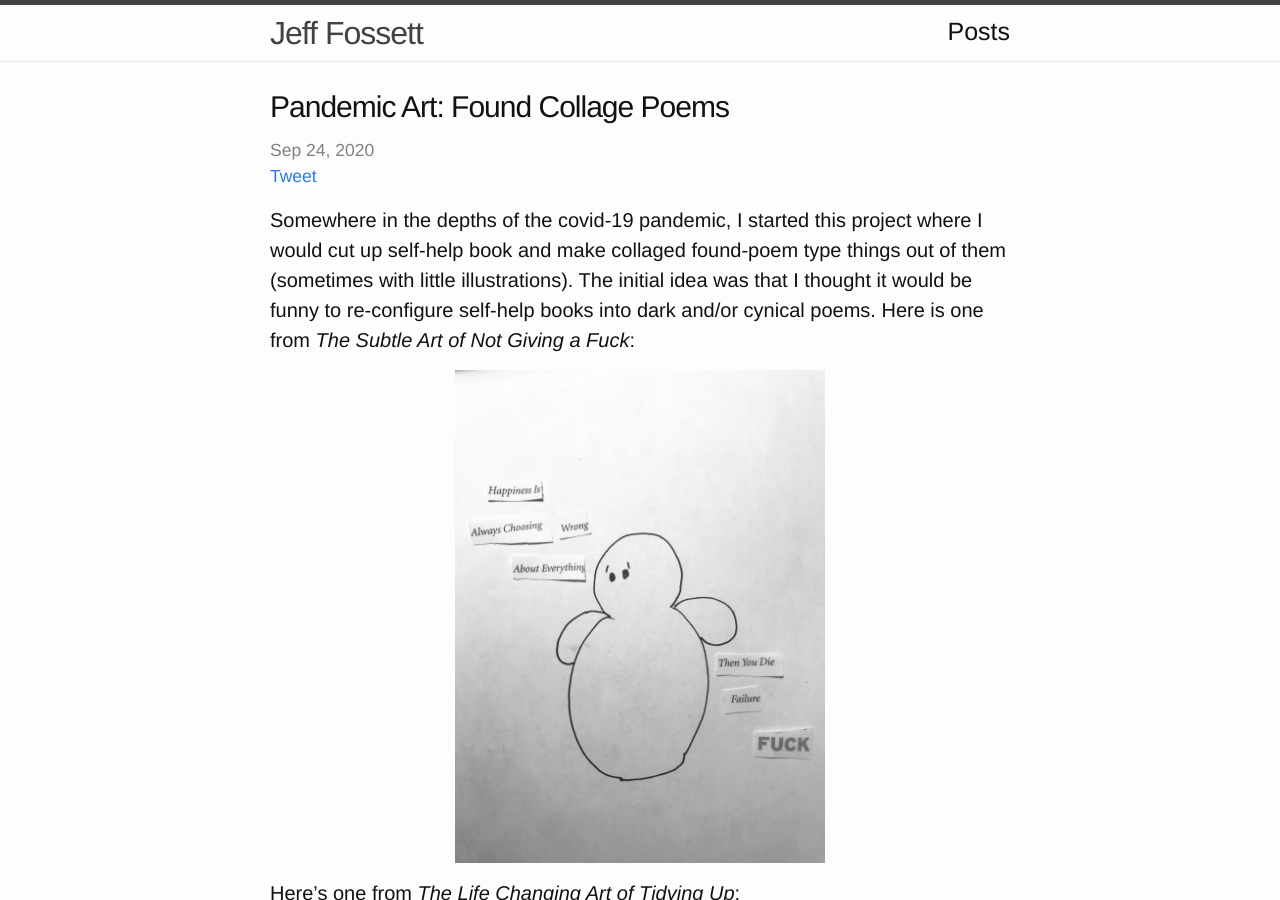
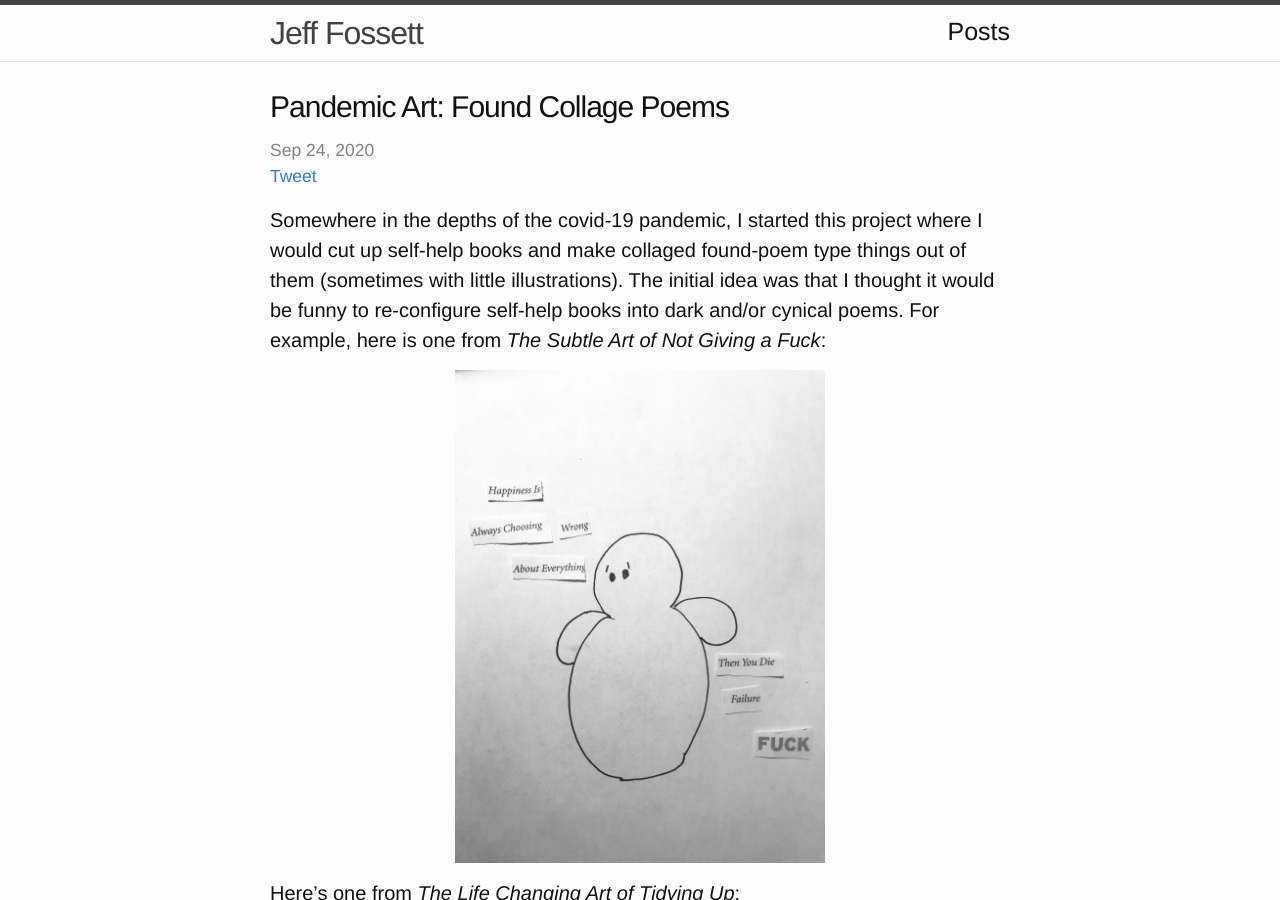
Before and after one commit to Fossj117/fossj117.github.io, a Jekyll site: the page built from _posts/2020-09-24-pandemic-art.md, in a window 1280 px wide and 900 px high. Built offline with Jekyll 4.4.1, drawn with Linux system fonts in a browser that asks for light colours; a script that is not in the unit is left out; comment, search, counter and statistics services are not loaded.

Commit message:
fix wording

```diff
--- a/_posts/2020-09-24-pandemic-art.md
+++ b/_posts/2020-09-24-pandemic-art.md
@@ -7,7 +7,7 @@ mathjax: true
 comments: true
 ---
 
-Somewhere in the depths of the covid-19 pandemic, I started this project where I would cut up self-help book and make collaged found-poem type things out of them (sometimes with little illustrations). The initial idea was that I thought it would be funny to re-configure self-help books into dark and/or cynical poems. Here is one from *The Subtle Art of Not Giving a Fuck*:
+Somewhere in the depths of the covid-19 pandemic, I started this project where I would cut up self-help books and make collaged found-poem type things out of them (sometimes with little illustrations). The initial idea was that I thought it would be funny to re-configure self-help books into dark and/or cynical poems. For example, here is one from *The Subtle Art of Not Giving a Fuck*:
 
 <p>
 <center>
```
